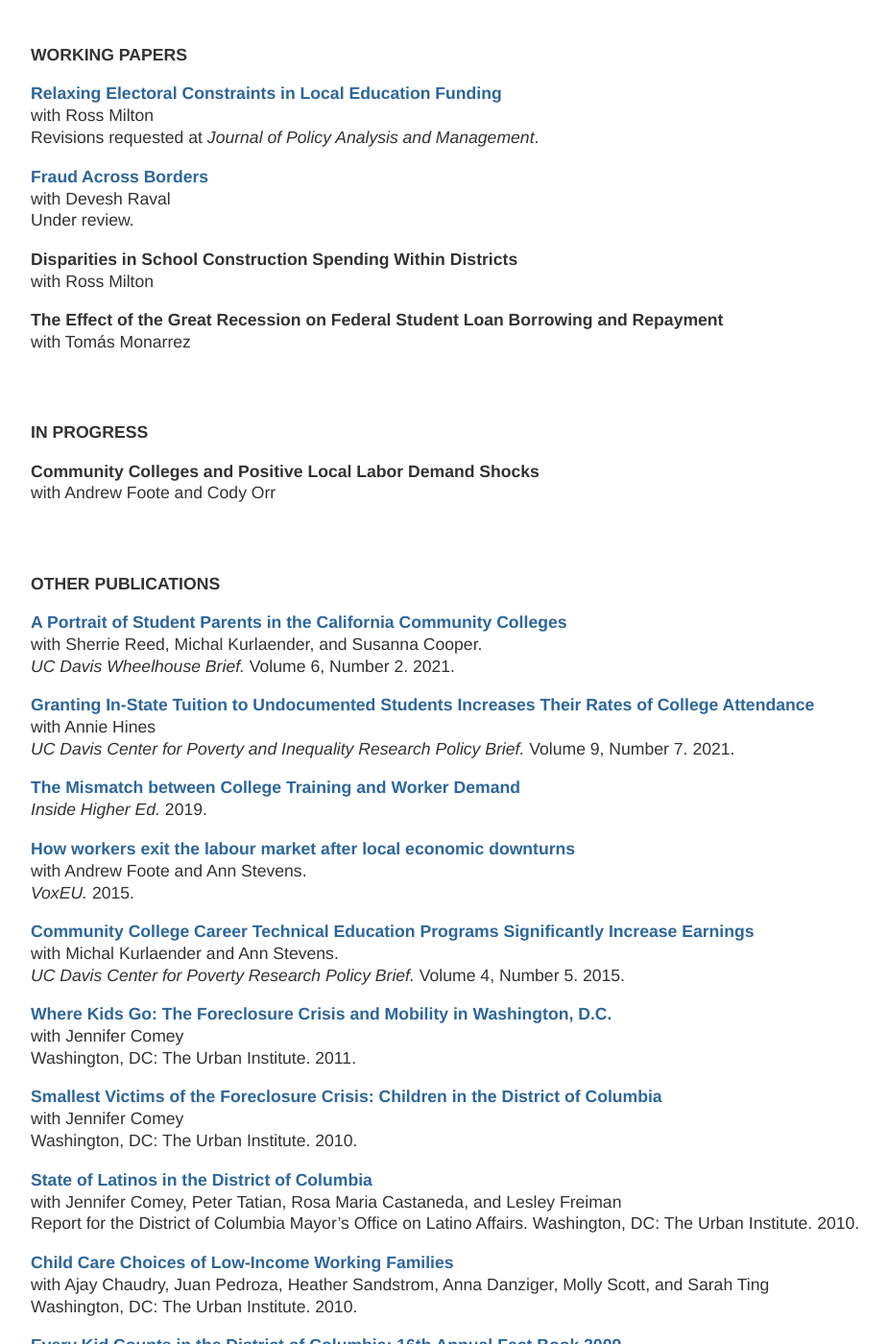
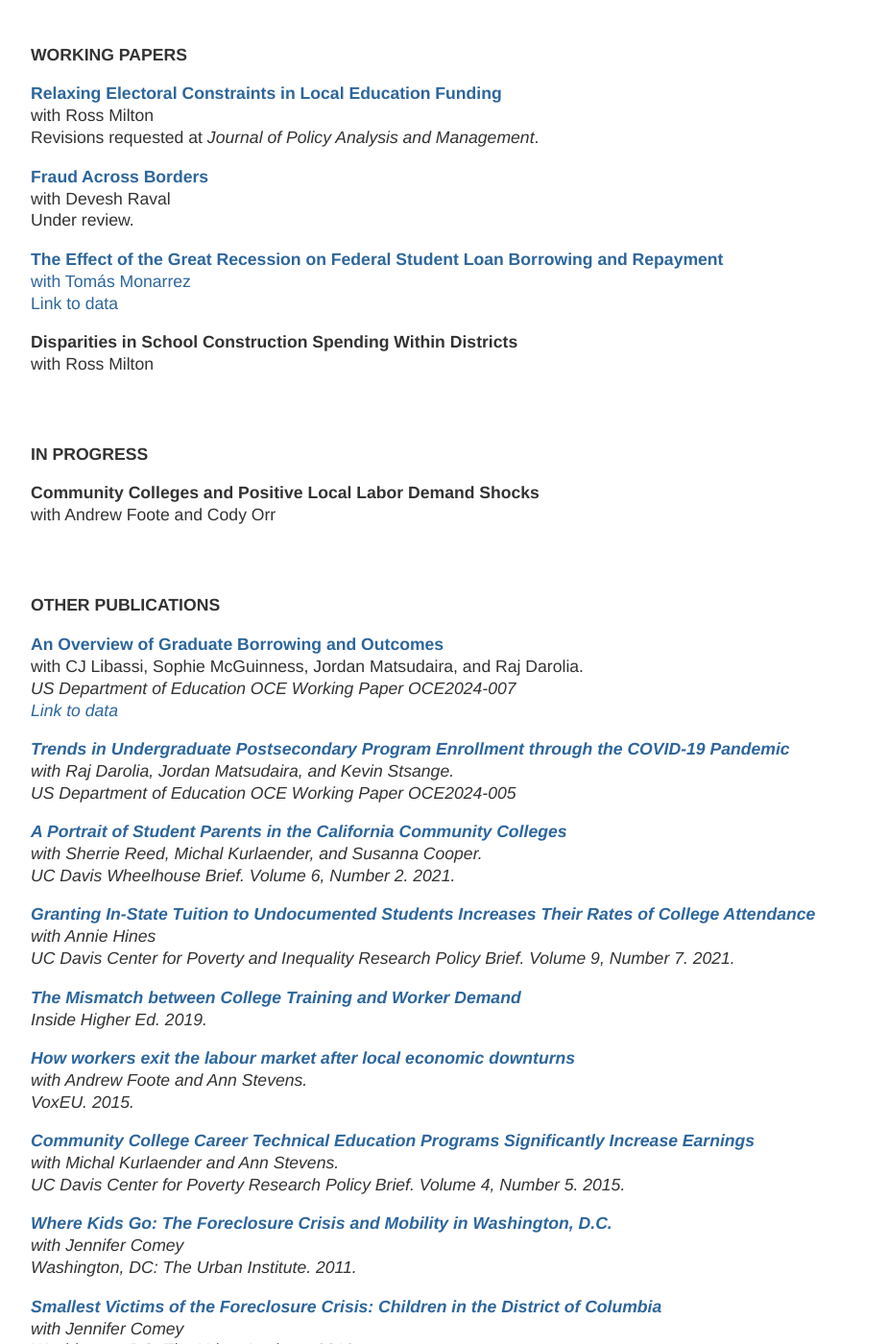
Before and after one commit to mzgrosz/mzgrosz.github.io, a Jekyll site: the page built from research/index.html, in a window 1280 px wide and 1400 px high, scrolled down 1436 px. Shown: the whole window at 96% size, without its empty margins (160-1085 px from the left). Built offline with Jekyll 4.4.1, drawn with Linux system fonts in a browser that asks for light colours.

Commit message:
Update index.html

```diff
--- a/research/index.html
+++ b/research/index.html
@@ -109,14 +109,15 @@ Revisions requested at <em> Journal of Policy Analysis and Management</em>.</p>
 	with Devesh Raval <br>
 	Under review.</p>
 
-
+<p><b><a href="https://sites.ed.gov/ous/files/2025/01/GreatRecession.pdf">The Effect of the Great Recession on Federal Student Loan Borrowing and Repayment</b> <br>
+	with Tomás Monarrez<br>
+	<a href="https://sites.ed.gov/ous/files/2025/01/county_panel_data_public.xlsx">Link to data</a><br></p>
 
 
 <p><b>Disparities in School Construction Spending Within Districts </b><br>
 	with Ross Milton</p>
 
-<p><b>The Effect of the Great Recession on Federal Student Loan Borrowing and Repayment</b> <br>
-	with Tomás Monarrez</p>
+
 
 <br>
 <br>
@@ -129,6 +130,16 @@ Revisions requested at <em> Journal of Policy Analysis and Management</em>.</p>
 <br>
 <br>
 <p><b>OTHER PUBLICATIONS</b></p>
+<p><b><a href=” https://sites.ed.gov/ous/files/2025/01/grad_borrowing_report-1.14.pdf”>An Overview of Graduate Borrowing and Outcomes</a></b> <br>
+	with CJ Libassi, Sophie McGuinness, Jordan Matsudaira, and Raj Darolia. <br>
+	<em>US Department of Education OCE Working Paper OCE2024-007<br>
+	<a href="https://sites.ed.gov/ous/office-of-the-chief-economist/oce-staff-research/">Link to data</a><br></p></p>
+
+
+<p><b><a href=”https://sites.ed.gov/ous/files/2025/01/Pandemic_Enrollment_Trends_OCE2024-005-1.pdf”>Trends in Undergraduate Postsecondary Program Enrollment through the COVID-19 Pandemic</a></b> <br>
+	with Raj Darolia, Jordan Matsudaira, and Kevin Stsange. <br>
+	<em>US Department of Education OCE Working Paper OCE2024-005</p></p>
+
 <p><b><a href=” https://education.ucdavis.edu/sites/main/files/wheelhouse_research_brief_vol_6_no_2_v2.pdf”>A Portrait of Student Parents in the California Community Colleges</a></b> <br>
 	with Sherrie Reed, Michal Kurlaender, and Susanna Cooper. <br>
 	<em> UC Davis Wheelhouse Brief.</em> Volume 6, Number 2. 2021.<br></p>
```
